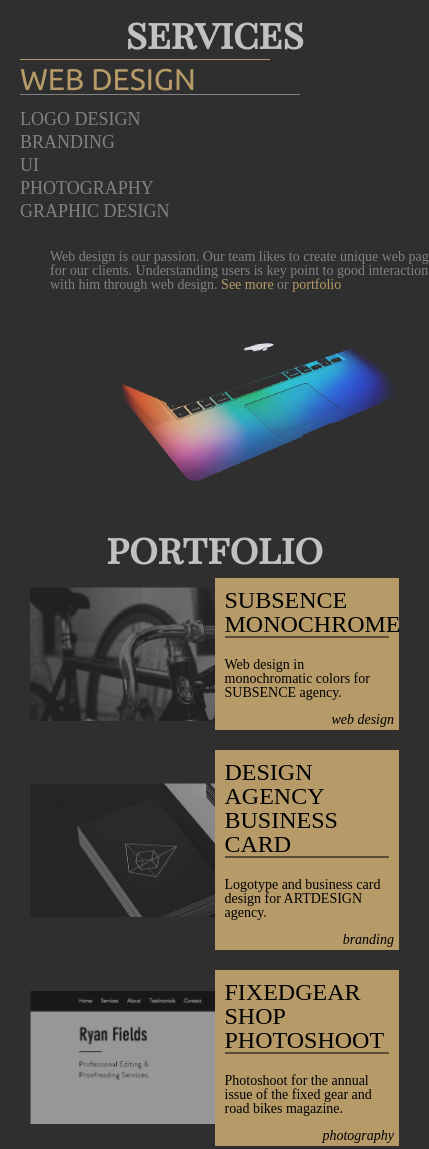
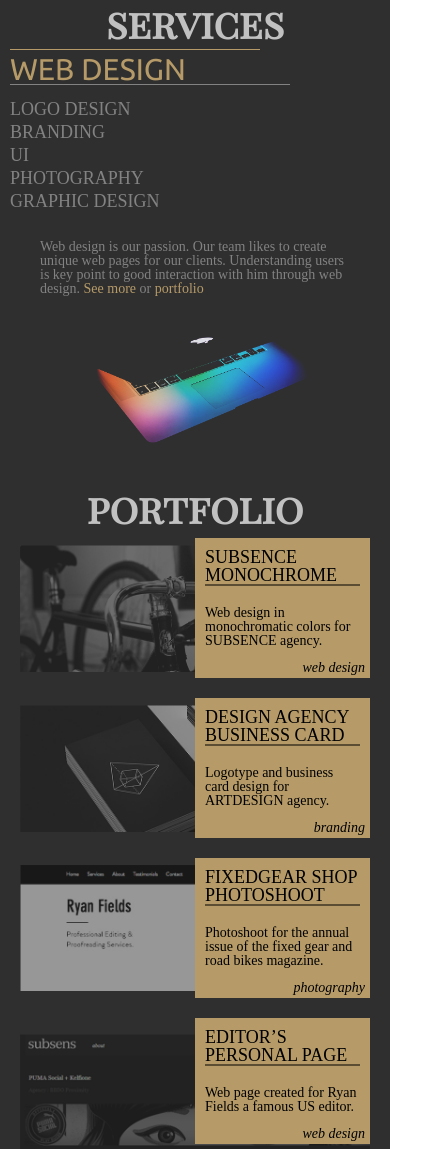
Before and after one commit to ilya-yalovoy/work-3, a plain HTML site: page index.html in a window 390 px wide. Shown: the part 710-1859 px from the top of the page, 429 px wide, since content can reach past the window. Drawn offline with nearby package versions, Linux system fonts and the light colour scheme.

Commit message:
Update style.css

```diff
--- a/css/style.css
+++ b/css/style.css
@@ -68,15 +68,16 @@ h1, h2, h3, h4, h5, h6 {
 
 .background {
   background-color: #2f2f2f;
-  width: 110%;
+  width: 100%;
   display: flex;
   margin: 0px;
+  padding: 0;
   overflow: hidden;
   justify-content: center;
 }
 
 .wrapper {
-  padding: 20px;
+  padding: 10px;
   max-width: 1200px;
   width: 100%;
 }
@@ -220,11 +221,16 @@ h1, h2, h3, h4, h5, h6 {
   flex: 0 0 60%;
   color: #fff6;
 }
+@media (max-width: 700px) {
+  .services__content {
+    flex: 0 0 100%;
+  }
+}
 .services__content a{
   color: #b69b69;
 }
 .services__content p {
-  width: 400px;
+  width: 100%;
 }
 .services__img {
   padding: 10px;
@@ -278,6 +284,7 @@ h1, h2, h3, h4, h5, h6 {
 .portfolio__element-content {
   display: inline-block;
   width: 50%;
+  height: 100%;
   background: #b69b69;
   position: relative;
   top: 0;
@@ -292,6 +299,9 @@ h1, h2, h3, h4, h5, h6 {
   font-size: 30px;
   text-transform: uppercase;
 
+}
+@media (max-width: 769px) {
+  .portfolio__element-title {font-size: 20px}
 }
 .portfolio__element-title::after{
   content: '';
@@ -353,7 +363,7 @@ h1, h2, h3, h4, h5, h6 {
 }
 @media (max-width: 769px) {
   .portfolio__element-title  {
-    font-size: 24px;
+    font-size: 20px;
   }
   .portfolio__element-content {
     height: 100%
@@ -366,6 +376,7 @@ h1, h2, h3, h4, h5, h6 {
   flex-direction: row;
 }
 @media (max-width: 426px) {
+  .portfolio__element-title {font-size: 18px}
   .feedbacks-and-contact-us {
     flex-direction: column;
   }
```
